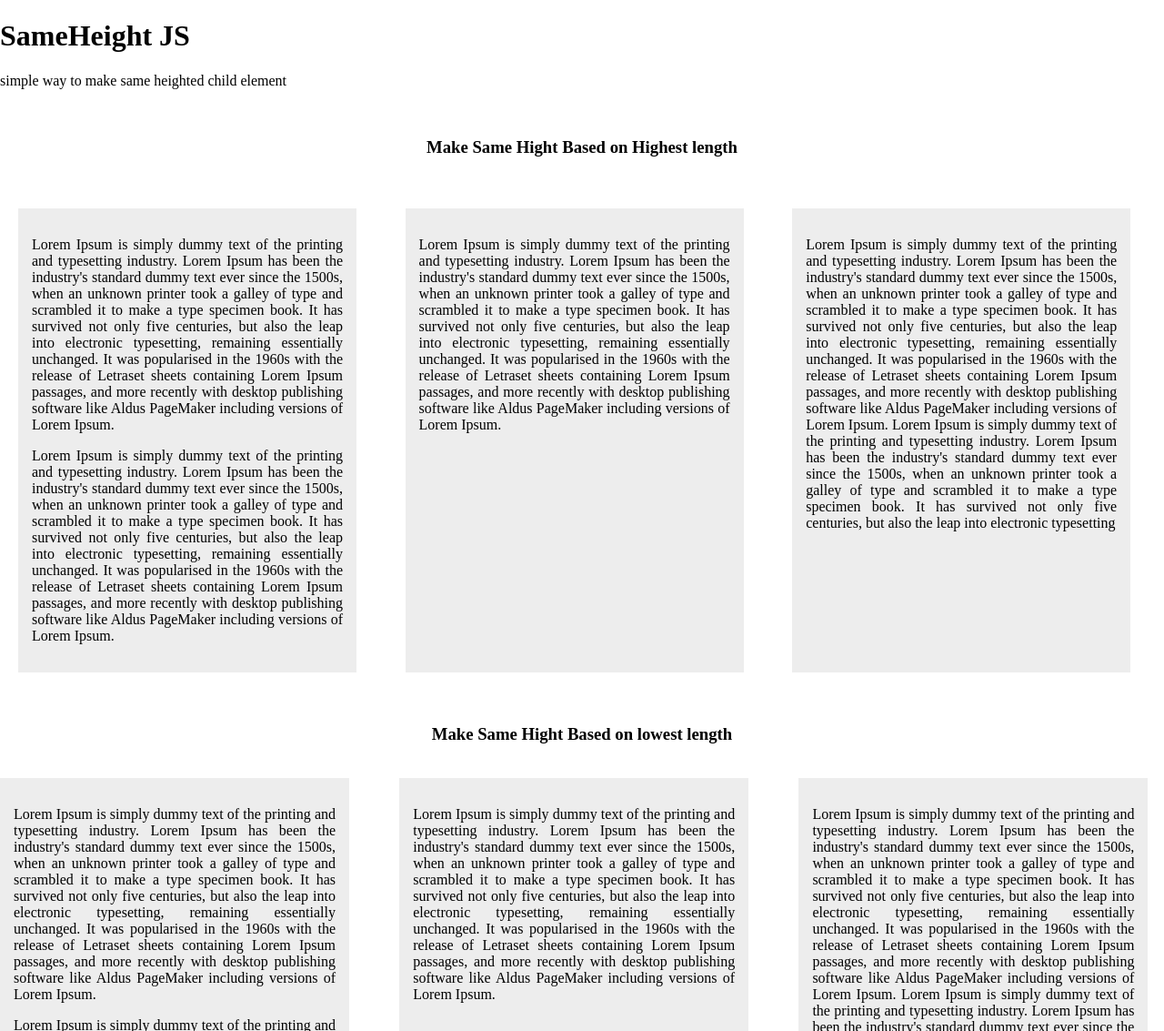
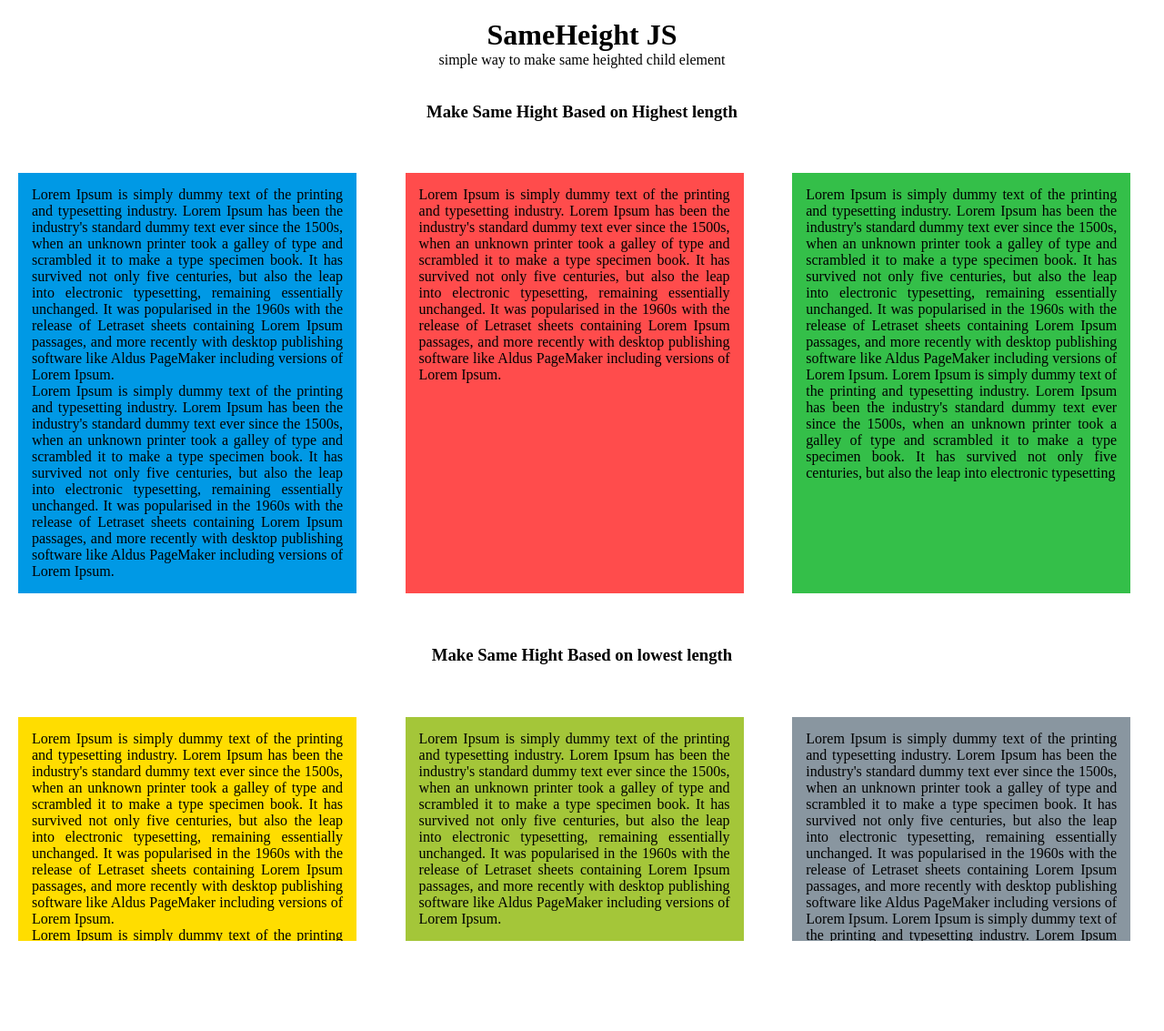
Before and after one commit to HelloLinkon/sameheight, a plain HTML site: page index.html in a window 1280 px wide. Shown: the whole page at 91% size. After the commit the page ends 1054 px from the top, so only its background shows below. Drawn offline with nearby package versions, Linux system fonts and the light colour scheme.

Commit message:
Update style.css

```diff
--- a/style.css
+++ b/style.css
@@ -5,7 +5,17 @@ body{
 
 }
 
-.parent{
+.title{
+	margin-top: 20px;
+	text-align: center;
+}
+
+.title h1,p{
+	margin: 0;
+	padding: 0;
+}
+
+.parent, #box{
 	margin: 20px;
 }
 
@@ -24,3 +34,33 @@ body{
 .child:first-child{
 	margin-left: 0;
 }
+
+.color1{
+
+	background: #0099e5;
+}
+
+.color2{
+
+	background: #ff4c4c;
+}
+
+.color3{
+
+	background: #34bf49;
+}
+
+.color4{
+
+	background: #ffdd00;
+}
+
+.color5{
+
+	background: #a4c639;
+}
+
+.color6{
+
+	background: #8996a0;
+}
```
